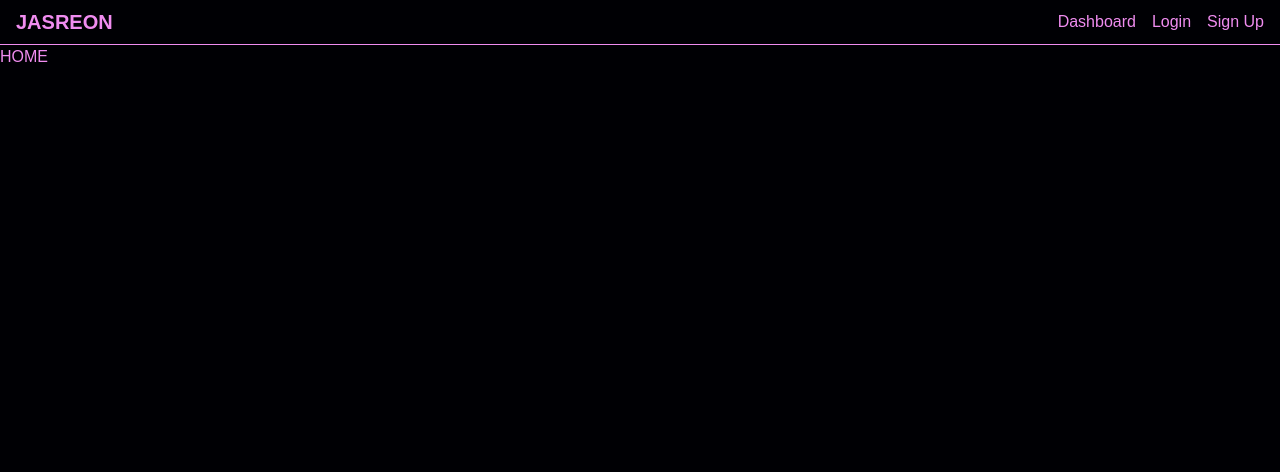
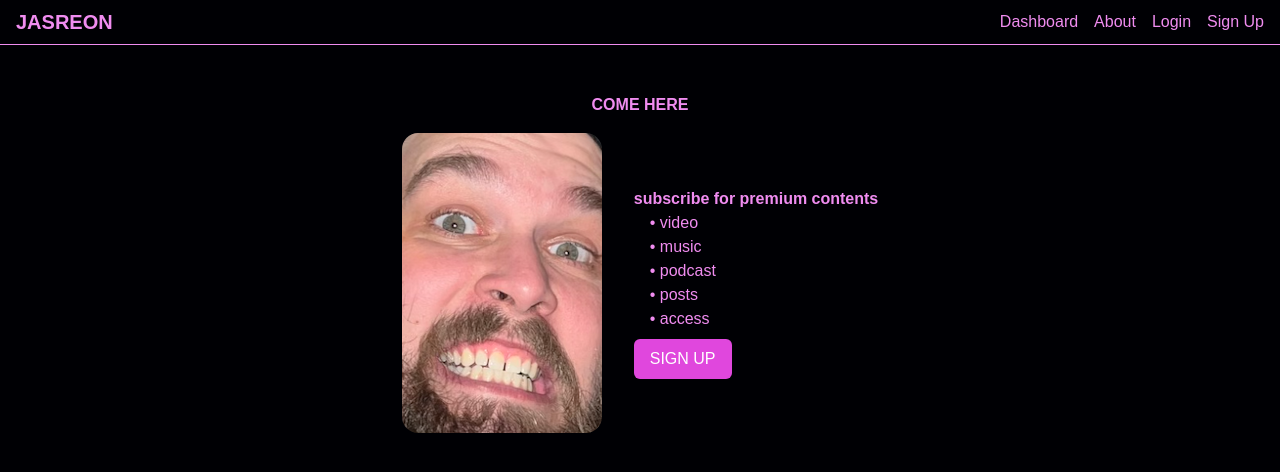
Before and after one commit to cooljasonmelton/next-react-supabase-starter-with-auth, a Next.js app: page / in a window 1280 px wide. Shown: the top 472 px of the page. Built offline with nearby package versions, Linux system fonts and the light colour scheme.

Commit message:
set up simple home page and link to signup

```diff
--- a/app/(auth)/login/page.tsx
+++ b/app/(auth)/login/page.tsx
@@ -2,11 +2,8 @@ import AuthForm from "@/components/AuthForm";
 
 export default function Login() {
   return (
-    <>
-      <div>
-        login
-        <AuthForm />
-      </div>
-    </>
+    <div>
+      <AuthForm />
+    </div>
   );
 }
--- a/app/(auth)/signup/page.tsx
+++ b/app/(auth)/signup/page.tsx
@@ -2,11 +2,8 @@ import AuthForm from "@/components/AuthForm";
 
 export default function SignUp() {
   return (
-    <>
-      <div>
-        login
-        <AuthForm />
-      </div>
-    </>
+    <div>
+      <AuthForm />
+    </div>
   );
 }
--- a/app/components/Navbar.tsx
+++ b/app/components/Navbar.tsx
@@ -2,8 +2,11 @@ import Link from "next/link";
 
 const NAVBAR_TITLE = "JASREON";
 const DASHBOARD_LINK_TEXT = "Dashboard";
+const ABOUT_LINK_TEXT = "About";
 const LOGIN_LINK_TEXT = "Login";
 const SIGNUP_LINK_TEXT = "Sign Up";
+
+// TODO show / hide links based on logged in
 
 const Navbar = () => {
   return (
@@ -13,6 +16,7 @@ const Navbar = () => {
       </div>
       <div className="space-x-4">
         <Link href="/dashboard">{DASHBOARD_LINK_TEXT}</Link>
+        <Link href="/about">{ABOUT_LINK_TEXT}</Link>
         <Link href="/login">{LOGIN_LINK_TEXT}</Link>
         <Link href="/signup">{SIGNUP_LINK_TEXT}</Link>
       </div>
--- a/app/hooks/useFetchPosts.ts
+++ b/app/hooks/useFetchPosts.ts
@@ -18,6 +18,7 @@ export const useFetchPosts = () => {
   useEffect(() => {
     const fetchPosts = async () => {
       setLoading(true);
+
       const { data, error } = await supabase
         .from("post")
         .select("*")
--- a/app/page.tsx
+++ b/app/page.tsx
@@ -1,3 +1,38 @@
+import Image from "next/image";
+import Link from "next/link";
+
+// TODO: hero art for homepage?
+// TODO: extract button to own component
+// TODO: extract text to constants
 export default function Home() {
-  return <main>HOME</main>;
+  return (
+    <div className="w-full flex justify-between items-center flex-col py-8">
+      <h1 className="py-4 font-bold">COME HERE</h1>
+      <div className="w-full flex justify-center items-center gap-8">
+        <Image
+          className="rounded-2xl"
+          width={200}
+          height={300}
+          src="/images/home/jason-face.png"
+          alt="Jason's Face image"
+        />
+        <div>
+          <p className="font-bold">subscribe for premium contents</p>
+          <ul className="ml-4">
+            <li>• video</li>
+            <li>• music</li>
+            <li>• podcast</li>
+            <li>• posts</li>
+            <li>• access</li>
+          </ul>
+
+          <Link href="/signup">
+            <button className="mt-2 px-4 py-2 rounded-md bg-[#e047dd] text-white hover:bg-gray-800 transition cursor-pointer">
+              SIGN UP
+            </button>
+          </Link>
+        </div>
+      </div>
+    </div>
+  );
 }
```
Also changed, not shown: public/images/home/jason-face.png (added), 1 other file (tests, documents, lock files or other folders).
